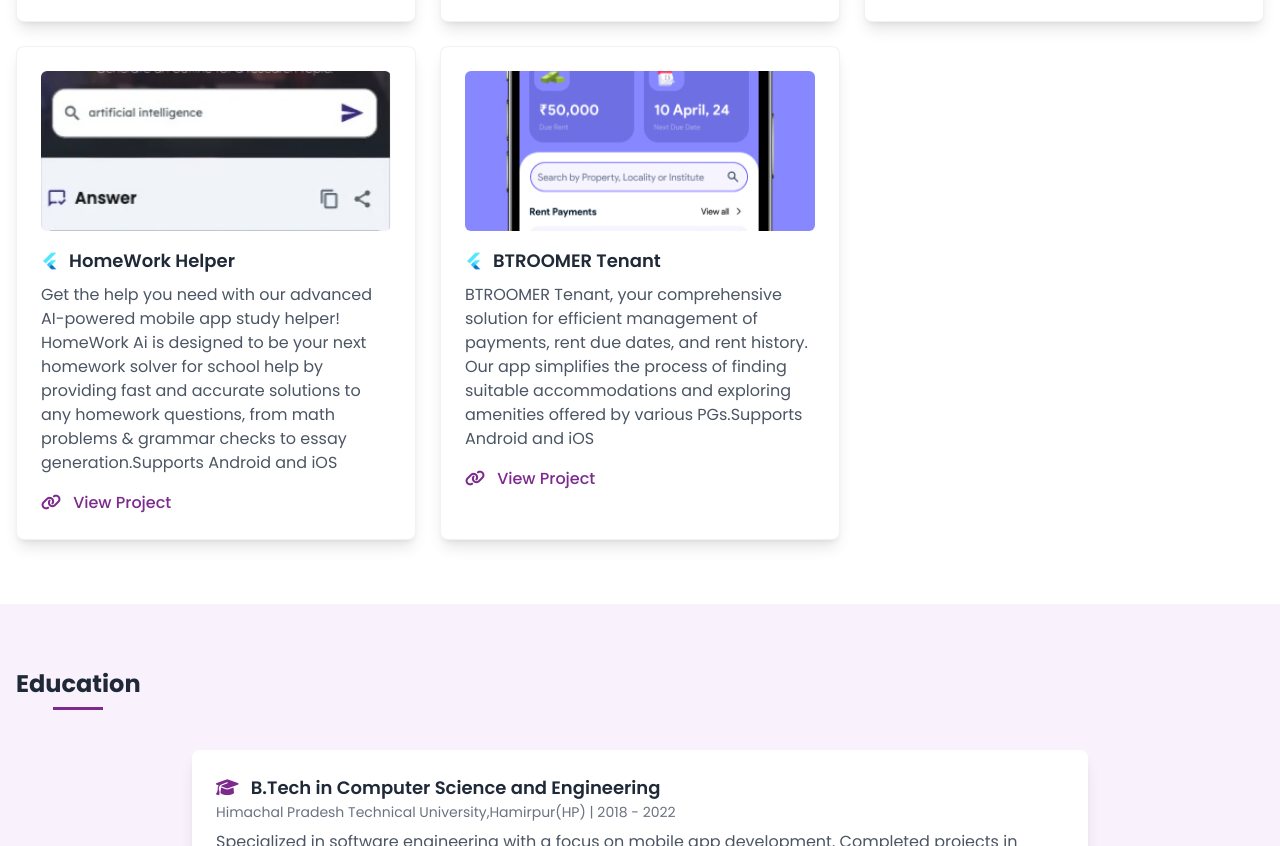
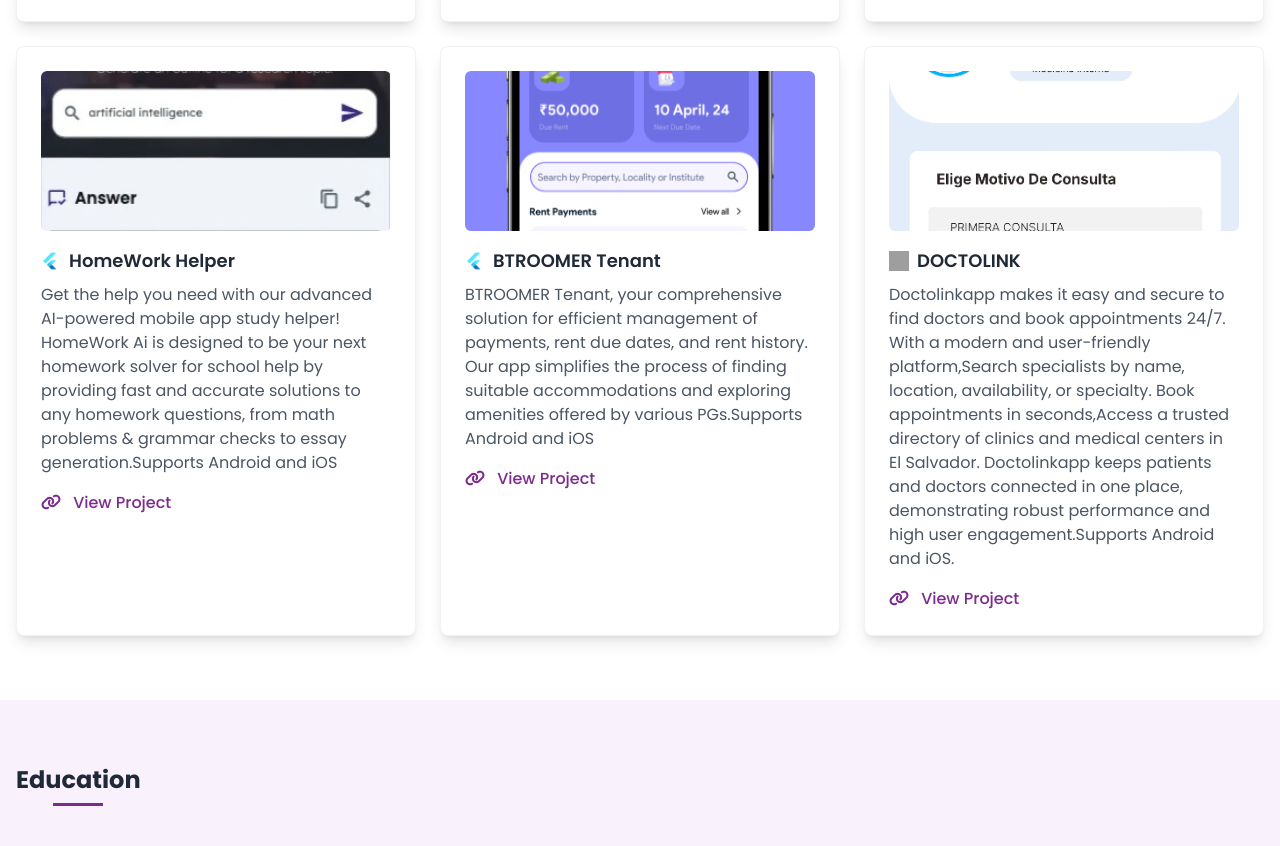
Before and after one commit to ArjunJatav/ArjunJatav.github.io, a plain HTML site: page index.html in a window 1280 px wide. Shown: the part 3216-4062 px from the top of the page. Drawn offline with nearby package versions, Linux system fonts and the light colour scheme; grey boxes are pictures that could not be loaded.

Commit message:
Wokii App

```diff
--- a/index.html
+++ b/index.html
@@ -389,7 +389,10 @@
                         <img src="https://reactnative.dev/img/header_logo.svg" alt="React Native Logo"
                             class="w-5 h-5 mr-2"> WOKII
                     </h3>
-                    <p class="text-gray-600 mt-2 text-base">Receive and send money with Wokii—the money transfer app that offers social interaction through private messenger features, including live video chat 📹, voice chat 🎙️, and text messaging 💬 with friends and family, demonstrating robust performance and high user engagement.Supports
+                    <p class="text-gray-600 mt-2 text-base">Receive and send money with Wokii—the money transfer app
+                        that offers social interaction through private messenger features, including live video chat 📹,
+                        voice chat 🎙️, and text messaging 💬 with friends and family, demonstrating robust performance
+                        and high user engagement.Supports
                         Android and iOS.</p>
                     <a href="https://play.google.com/store/apps/details?id=com.wokiiapp&hl=en_IN"
                         class="mt-4 inline-block text-[#7C2A8D] font-medium hover:underline"><i
@@ -422,6 +425,25 @@
                         finding suitable accommodations and exploring amenities offered by various PGs.Supports
                         Android and iOS</p>
                     <a href="https://play.google.com/store/apps/details?id=com.zucolgroup.tenant"
+                        class="mt-4 inline-block text-[#7C2A8D] font-medium hover:underline"><i
+                            class="fas fa-link mr-2"></i> View Project</a>
+                </div>
+                <div class="project-card bg-white rounded-lg shadow-lg p-6">
+                    <img src="Images/doctolink.png" alt="Chat App" class="w-full h-40 object-cover rounded-md mb-4">
+                    <h3 class="text-lg font-semibold text-gray-800 flex items-center">
+                        <img src="https://reactnative.dev/img/header_logo.svg" alt="React Native Logo"
+                            class="w-5 h-5 mr-2"> DOCTOLINK
+                    </h3>
+                    <p class="text-gray-600 mt-2 text-base">Doctolinkapp makes it easy and secure to find doctors and
+                        book appointments 24/7.
+                        With a modern and user-friendly platform,Search specialists by name, location, availability, or
+                        specialty.
+                        Book appointments in seconds,Access a trusted directory of clinics and medical centers in El
+                        Salvador.
+                        Doctolinkapp keeps patients and doctors connected in one place, demonstrating robust performance
+                        and high user engagement.Supports
+                        Android and iOS.</p>
+                    <a href="https://apps.apple.com/us/app/doctolink/id6741566643"
                         class="mt-4 inline-block text-[#7C2A8D] font-medium hover:underline"><i
                             class="fas fa-link mr-2"></i> View Project</a>
                 </div>
@@ -479,8 +501,7 @@
             <h2 class="text-3xl md:text-2xl font-bold text-center text-gray-800 mb-10 section-title">Contact Me</h2>
             <div class="max-w-lg mx-auto text-gray-600">
                 <p class="mb-3 flex items-center text-base"><i class="fas fa-envelope mr-2 text-[#7C2A8D]"></i> <a
-                        href="mailto:arjun1999jatav@gmail.com"
-                        class="text-[#7C2A8D] hover:underline">with Gmail</a></p>
+                        href="mailto:arjun1999jatav@gmail.com" class="text-[#7C2A8D] hover:underline">with Gmail</a></p>
                 <!-- <p class="mb-3 flex items-center text-base"><i class="fab fa-github mr-2 text-[#7C2A8D]"></i> <a
                         href="https://github.com/arjunjatav"
                         class="text-[#7C2A8D] hover:underline">github.com/arjunjatav</a></p> -->
```
Also changed, not shown: Images/doctolink.png (added). Lines whose indentation alone changed are shown as unchanged.
